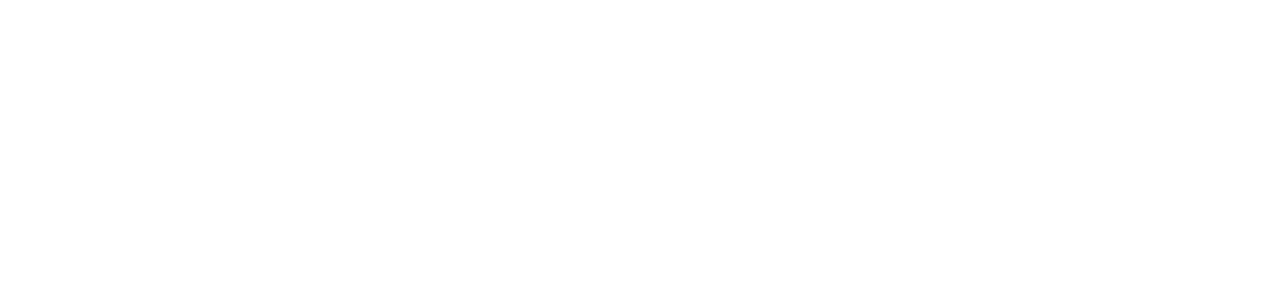
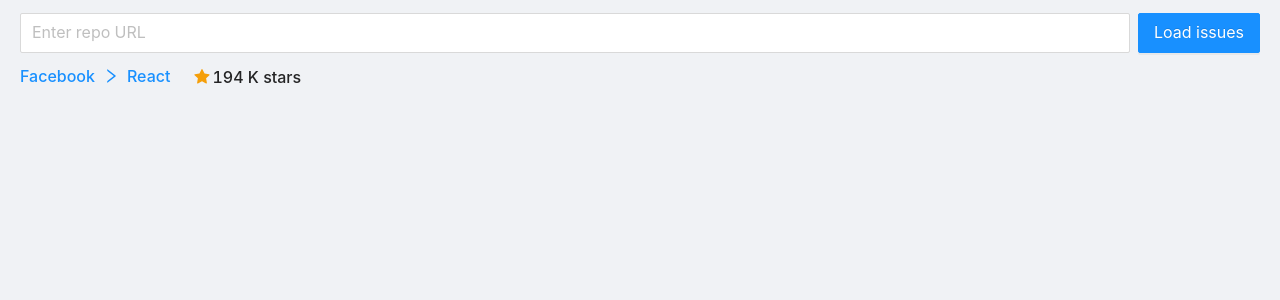
Before and after one commit to Whisil/github-kanban-board, a React (Create React App) app: page / in a window 1280 px wide. Shown: the top 300 px of the page. Built offline with nearby package versions, Linux system fonts and the light colour scheme.

Commit message:
feat: header UI

```diff
--- a/package.json
+++ b/package.json
@@ -3,6 +3,7 @@
   "version": "0.1.0",
   "private": true,
   "dependencies": {
+    "@ant-design/icons": "^4.7.0",
     "@reduxjs/toolkit": "^1.8.6",
     "@testing-library/jest-dom": "^5.16.5",
     "@testing-library/react": "^13.4.0",
@@ -23,7 +24,8 @@
     "start": "react-scripts start",
     "build": "react-scripts build",
     "test": "react-scripts test",
-    "eject": "react-scripts eject"
+    "eject": "react-scripts eject",
+    "e2e": "cypress open"
   },
   "eslintConfig": {
     "extends": [
--- a/src/app/App.tsx
+++ b/src/app/App.tsx
@@ -1,6 +1,14 @@
+import {Layout} from 'antd';
+import Header from '../components/header';
+import SubHeader from '../components/subHeader';
+import '../styles/app.css';
+
 function App() {
   return (
-    <></>
+    <Layout className="layout">
+      <Header />
+      <SubHeader />
+    </Layout>
   );
 }
 
--- /dev/null
+++ b/src/components/header/index.tsx
@@ -0,0 +1,17 @@
+import { Layout, Input, Button, Space } from "antd";
+import styles from './styles.module.css';
+
+const Header = () => {
+  const { Header } = Layout;
+
+  return (
+    <Header className={styles.header}>
+      <Space className={styles['header-space']}>
+        <Input size="large" placeholder="Enter repo URL" />
+        <Button size="large" type="primary" >Load issues</Button>
+      </Space>
+    </Header>
+  );
+};
+
+export default Header;
--- /dev/null
+++ b/src/components/header/styles.module.css
@@ -0,0 +1,13 @@
+
+.header{
+    padding: 0 !important;
+    background-color: transparent !important;
+}
+
+.header :global(.ant-space){
+    width: 100%;
+}
+
+.header-space :global(.ant-space-item):first-child{
+    width: 100%;
+}
--- /dev/null
+++ b/src/components/subHeader/index.tsx
@@ -0,0 +1,21 @@
+import { RightOutlined, StarFilled } from "@ant-design/icons";
+import { Space } from "antd";
+import styles from './styles.module.css'
+
+const SubHeader = () => {
+    return(
+        <Space size="large">
+            <Space className={styles['link-container']}>
+                <a href="/">Facebook</a>
+                <RightOutlined style={{color: `#1890ff`}} />
+                <a href="/">React</a>
+            </Space>
+            <div className={styles.stars}>
+                <StarFilled style={{color: `#f59f0a`}} />
+                <span className={styles['stars-count']}>194 K stars</span>
+            </div>
+        </Space>
+    )
+}
+
+export default SubHeader;
--- /dev/null
+++ b/src/components/subHeader/styles.module.css
@@ -0,0 +1,16 @@
+.link-container a{
+    font-size: 16px;
+    font-weight: 500;
+    line-height: 1;
+}
+
+.stars{
+    display: flex;
+    align-items: center;
+    gap: 2px;
+}
+
+.stars .stars-count{
+    font-weight: 500;
+    line-height: 1;
+}
--- /dev/null
+++ b/src/styles/app.css
@@ -0,0 +1,5 @@
+.layout{
+    background-color: #e3e1e1;
+    min-height: 100vh !important;
+    padding: 0 20px 20px 20px;
+}
--- a/src/styles/index.css
+++ b/src/styles/index.css
@@ -5,9 +5,10 @@
     sans-serif;
   -webkit-font-smoothing: antialiased;
   -moz-osx-font-smoothing: grayscale;
+  font-size: 16px !important;
 }
 
 code {
   font-family: source-code-pro, Menlo, Monaco, Consolas, 'Courier New',
-    monospace;
+  monospace;
 }
```
Also changed, not shown: 1 other file (tests, documents, lock files or other folders).
